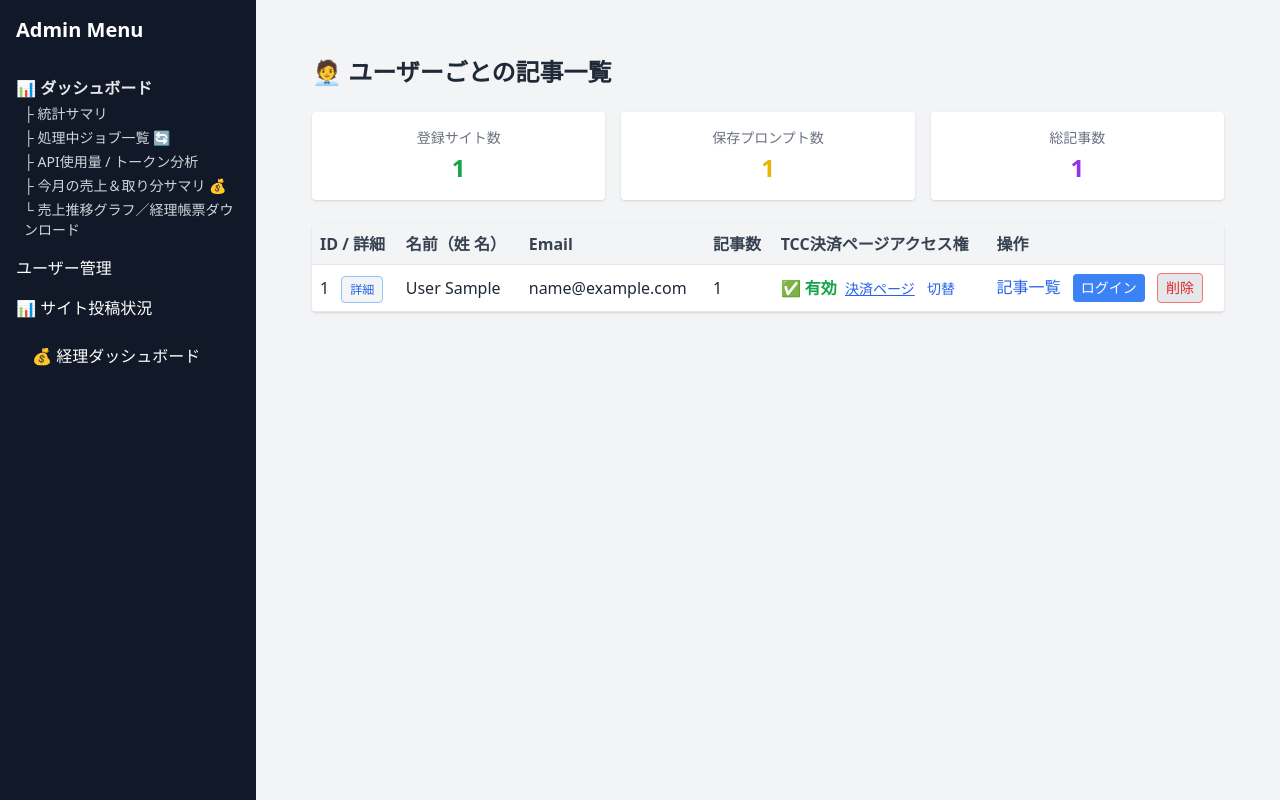
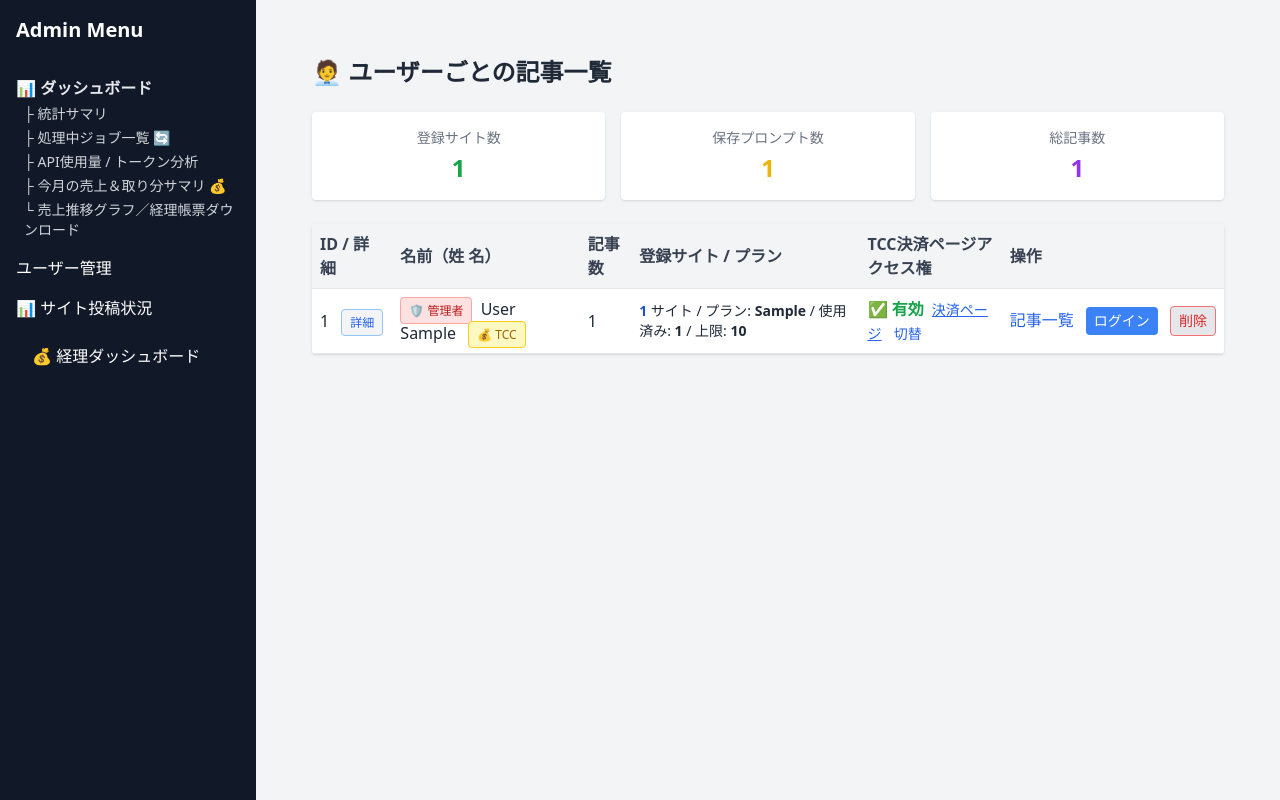
Before and after one commit to ryu-matsu2002/ver12-ai-posting-tool, a Flask app: page /admin/users in a window 1280 px wide. Run offline with Flask 3, Linux system fonts and the light colour scheme; a user stored in the database is signed in; tables that the repository leaves empty hold one stand-in row (values such as "Sample post"); some libraries are stand-ins or nearby versions.

Commit message:
本番環境への修正を反映

```diff
--- a/app/routes.py
+++ b/app/routes.py
@@ -579,7 +579,7 @@ def admin_users():
     if not current_user.is_admin:
         abort(403)
 
-    users = User.query.all()
+    users = User.query.order_by(User.id).all()
 
     # 統計情報の取得
     site_count    = Site.query.count()
--- a/app/templates/admin/users.html
+++ b/app/templates/admin/users.html
@@ -27,8 +27,8 @@
       <tr class="border-b">
         <th class="px-2 py-2">ID / 詳細</th>
         <th class="px-2 py-2">名前（姓 名）</th>
-        <th class="px-2 py-2">Email</th>
         <th class="px-2 py-2">記事数</th>
+        <th class="px-2 py-2">登録サイト / プラン</th>
         <th class="px-2 py-2">TCC決済ページアクセス権</th>
         <th class="px-2 py-2">操作</th>
       </tr>
@@ -45,14 +45,31 @@
           </a>
         </td>
 
-        <!-- 名前 -->
-        <td class="px-2 py-2">{{ u.last_name }} {{ u.first_name }}</td>
-
-        <!-- Email -->
-        <td class="px-2 py-2">{{ u.email }}</td>
+        <!-- 名前 + 管理者/TCCラベル -->
+        <td class="px-2 py-2">
+          {% if u.is_admin %}
+            <span class="text-xs px-2 py-1 bg-red-100 text-red-700 border border-red-300 rounded mr-1">🛡 管理者</span>
+          {% endif %}
+          {{ u.last_name }} {{ u.first_name }}
+          {% if u.is_special_access %}
+            <span class="ml-2 text-xs px-2 py-1 bg-yellow-100 text-yellow-700 border border-yellow-400 rounded">💰 TCC</span>
+          {% endif %}
+        </td>
 
         <!-- 記事数 -->
         <td class="px-2 py-2">{{ u.articles|length }}</td>
+
+        <!-- 登録サイト数 / プラン -->
+        <td class="px-2 py-2 text-sm">
+          <span class="text-blue-700 font-semibold">{{ u.sites|length }}</span> サイト /
+          {% if u.site_quota %}
+            プラン: <strong>{{ u.site_quota.plan_type|capitalize }}</strong> /
+            使用済み: <strong>{{ u.site_quota.used_quota }}</strong> /
+            上限: <strong>{{ u.site_quota.total_quota }}</strong>
+          {% else %}
+            プランなし
+          {% endif %}
+        </td>
 
         <!-- ✅ 決済ページアクセス権 -->
         <td class="px-2 py-2">
```
